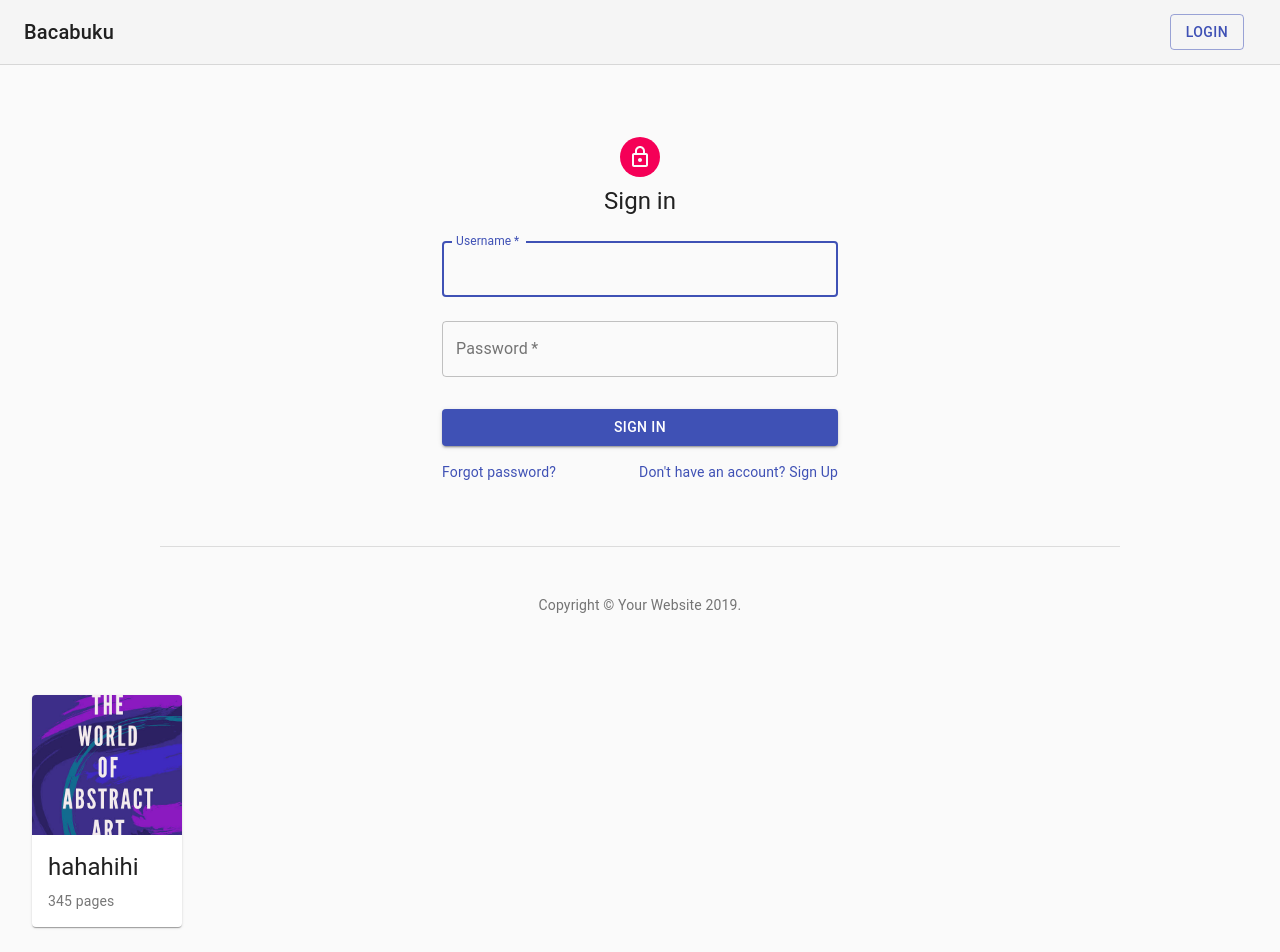
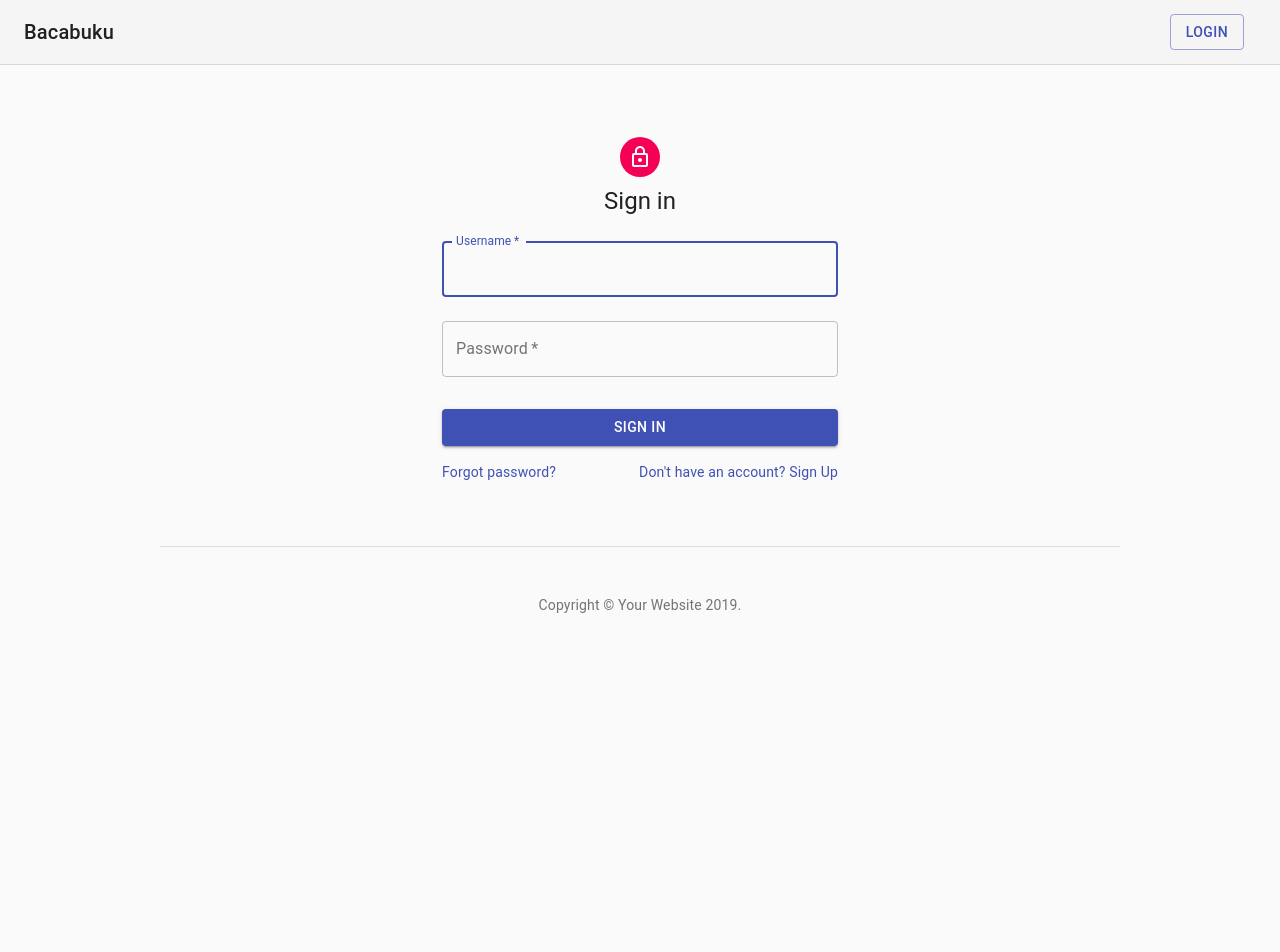
Before and after one commit to aramadsanar/bacabuku-wd-lec, a React (Create React App) app: page /login in a window 1280 px wide. Shown: the top 952 px of the page. After the commit the page ends 800 px from the top, so only its background shows below. Built offline with nearby package versions, Linux system fonts and the light colour scheme.

Commit message:
added search bar

```diff
--- a/src/App.js
+++ b/src/App.js
@@ -48,12 +48,6 @@ function App() {
       <footer>
         <PageFooter />
       </footer>
-      <BookItem
-        bookImage={`${process.env.PUBLIC_URL}/assets/contohbuku.jpeg`}
-        bookTitle="hahahihi"
-        pageCount="345"
-        bookId="1"
-      />
     </React.Fragment>
     // <SignIn />
   )
--- a/src/components/BooksList.js
+++ b/src/components/BooksList.js
@@ -3,6 +3,7 @@ import bookApi from '../dataFetch/bookApi'
 import BookItem from './common/BookItem'
 import { List, ThemeProvider, GridList, Container } from '@material-ui/core'
 import { makeStyles } from '@material-ui/core/styles'
+import TextField from '@material-ui/core/TextField'
 
 const initialValue = []
 
@@ -12,6 +13,14 @@ const useStyles = makeStyles(theme => {
       margin: theme.spacing(8),
       display: 'flex',
       flexDirection: 'row'
+    },
+    container: {
+      alignItems: 'center'
+    },
+    textField: {
+      marginLeft: theme.spacing(1),
+      marginRight: theme.spacing(1),
+      width: '100%'
     }
   }
 })
@@ -19,17 +28,21 @@ const useStyles = makeStyles(theme => {
 function BooksList() {
   const classes = useStyles()
   const [books, updateBooks] = useState(initialValue)
+  const [searchQuery, updateSearchQuery] = useState('')
 
   useEffect(() => {
     bookApi.getAllBooks().then(books => updateBooks(books))
   }, [])
 
   return (
-    // <List class={classes.listBox}>
-
-    // </List>
-
-    <Container fixed>
+    <Container fixed className={classes.container}>
+      <TextField
+        id="standard-search"
+        label="Search field"
+        type="search"
+        className={classes.textField}
+        margin="normal"
+      />
       <GridList cellHeight={160} className={classes.listBox} cols={3}>
         {books.map(book => (
           <BookItem
```
